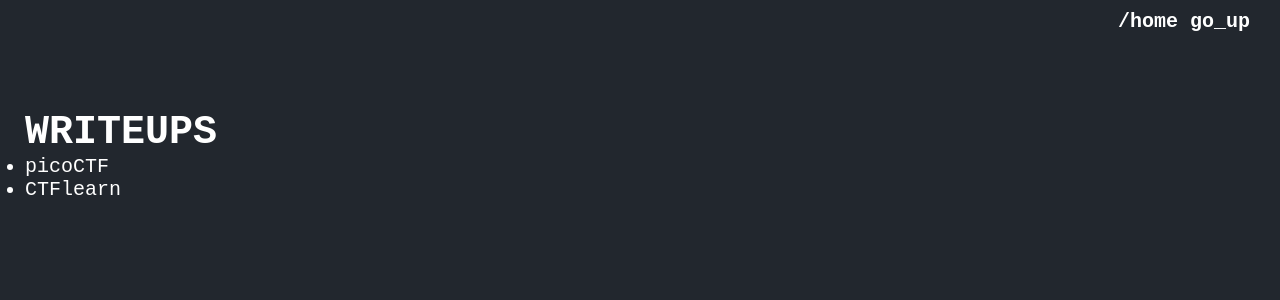
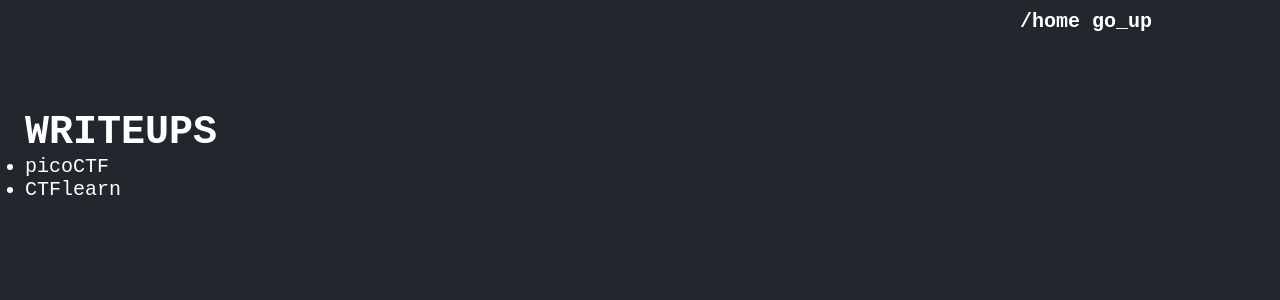
Before and after one commit to tadeuszwachowski/CTFwriteups, a Jekyll site: the page built from index.html, in a window 1280 px wide. Shown: the top 300 px of the page. Built offline with Jekyll 4.4.1, drawn with Linux system fonts in a browser that asks for light colours; Markdown is read by kramdown in place of the engine named in the settings.

Commit message:
Update default.html

```diff
--- a/css/main.css
+++ b/css/main.css
@@ -37,13 +37,14 @@ p#ps {
   top: 0;
   right: 20px;
   padding: 10px;
+  width: 250px;
+  background-color: #22272e;
   z-index: 5;
 }
 
 #navbar.helpline {
   position: relative;
   right: 0;
-  width: 250px;
   font-size: 40px;
 }
 
```
